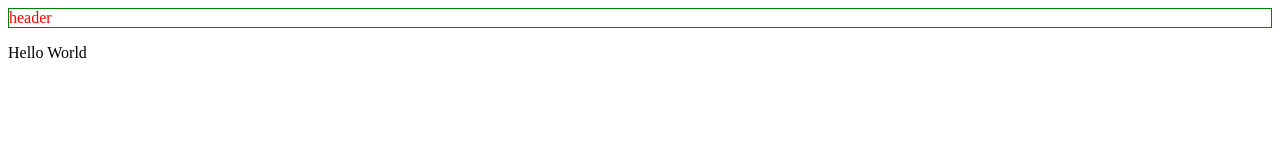
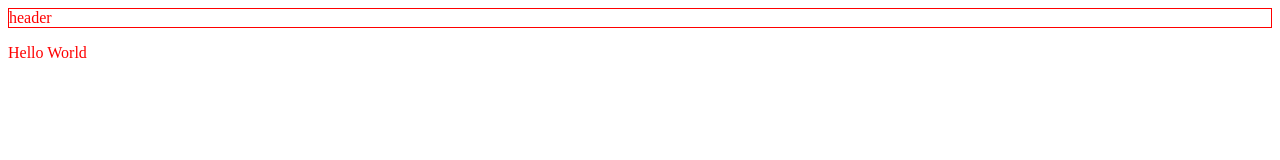
Before and after one commit to tankred/html5-lab, a plain HTML site: page src/index.html in a window 1280 px wide. Drawn offline with Linux system fonts and the light colour scheme.

Commit message:
Add css (home)
	modified:   CHANGELOG.md
	new file:   src/assets/home.css
	modified:   src/index.html

```diff
--- /dev/null
+++ b/src/assets/home.css
@@ -0,0 +1,3 @@
+
+article, aside, details, figcaption, figure, footer, header, hgroup, menu, nav, section { display: block; color:#f00; border:1px solid red; }
+p { color: red; }
--- a/src/index.html
+++ b/src/index.html
@@ -3,10 +3,7 @@
 <head>
   <meta charset="utf-8" />
   <title>HTML 5 complete</title>
-  <style>
-    article, aside, details, figcaption, figure, footer, header,
-    hgroup, menu, nav, section { display: block; color:#f00; border:1px solid green; }
-  </style>
+  <link rel="stylesheet" href="assets/home.css">
 </head>
 
 <body>
```
Also changed, not shown: 1 other file.
